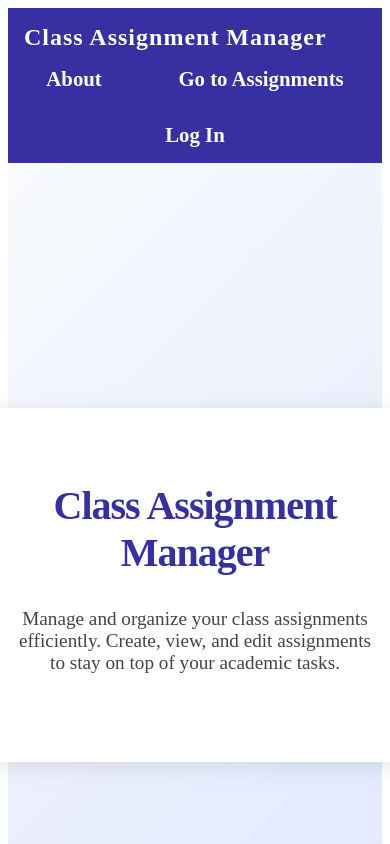
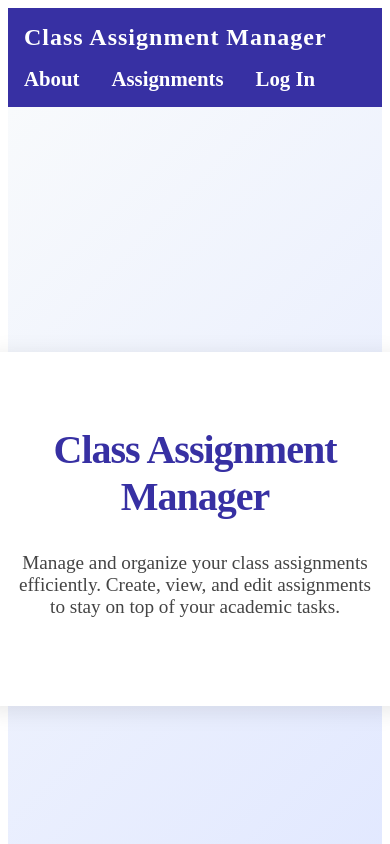
Before and after one commit to Anvar823/class_manager, a SvelteKit app: page / in a window 390 px wide. Shown: the top 844 px of the page. Built offline with nearby package versions, Linux system fonts and the light colour scheme; no server answers.

Commit message:
added a mobile friendliness. second attemp

```diff
--- a/src/lib/components/Header.svelte
+++ b/src/lib/components/Header.svelte
@@ -25,7 +25,7 @@
 	<nav class="nav">
 		<a href="/about" class="nav-link">About</a>
 		<a href="#" class="nav-link" on:click|preventDefault={() => handleNavigation('/assignments')}>
-			Go to Assignments
+			Assignments
 		</a>
 		{#if isAuthenticated}
 			<a href="#" class="nav-link" on:click|preventDefault={() => handleNavigation('/logout')}>
@@ -85,7 +85,6 @@
 		}
 
 		.nav {
-			width: 100%;
 			justify-content: space-around;
 			margin-top: 1rem;
 		}
```
Also changed, not shown: src/routes/signup/+page.svelte (+10 -1 lines).
